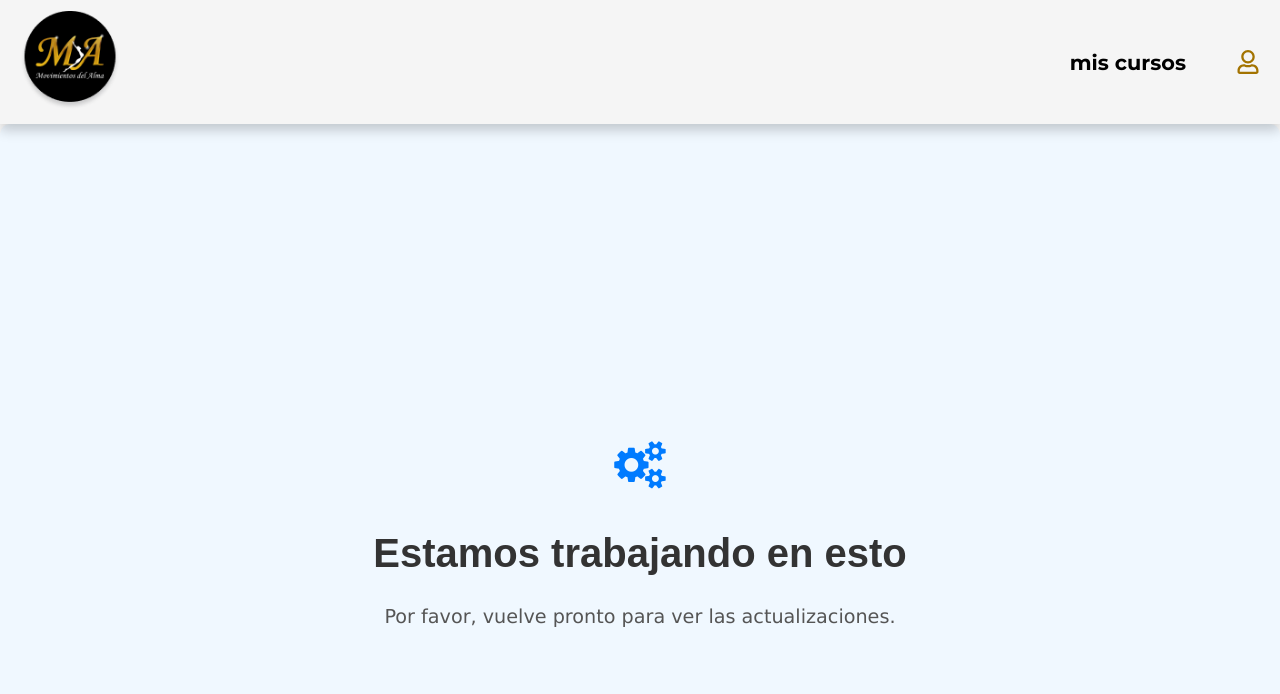
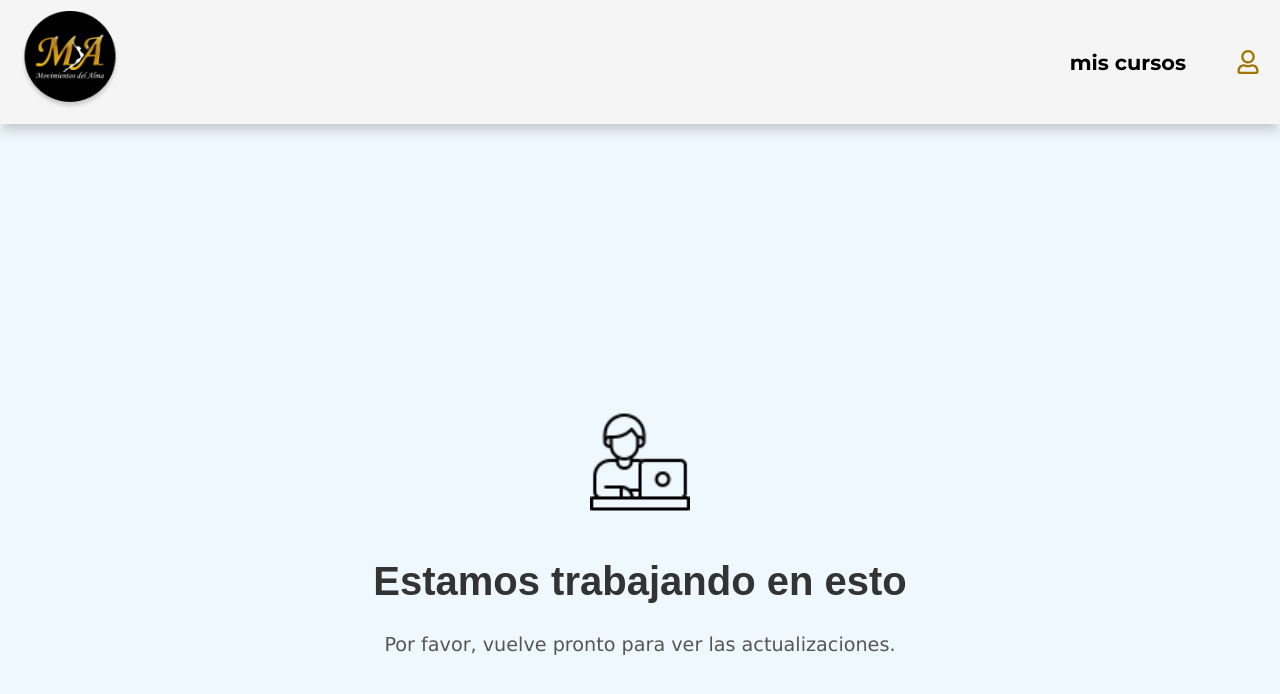
Before and after one commit to platform-Elearning/movimientos-del-alma-cursos, a React (Vite) app in the folder app/: page /pageAuxiliar in a window 1280 px wide. Shown: the top 694 px of the page. Built offline with nearby package versions, Linux system fonts and the light colour scheme.

Commit message:
Replaced the fa-fa-icons with a PNG. In the future, the correct approach would be to use fa-fa-icons.

```diff
--- a/app/src/pages/pageAuxiliar/pageAuxiliar.css
+++ b/app/src/pages/pageAuxiliar/pageAuxiliar.css
@@ -18,10 +18,12 @@
     transform: scale(1.05);
   }
 
-  .page-auxiliar-container i {
-    color: #007bff;
-    margin-bottom: 15px;
+  .work-image {
+    width: 100px; /* Ajusta el tamaño según necesites */
+    height: auto;
+    margin-bottom: 20px; /* Espacio entre la imagen y el texto */
   }
+
 
   .page-auxiliar-container h1 {
     font-size: 2.5rem;
--- a/app/src/pages/pageAuxiliar/pageAuxiliar.jsx
+++ b/app/src/pages/pageAuxiliar/pageAuxiliar.jsx
@@ -1,11 +1,11 @@
 import React from "react";
-import 'font-awesome/css/font-awesome.min.css';
 import "./pageAuxiliar.css";
+import workImage from "../../assets/work.png"; // Asegúrate de que la ruta sea correcta.
 
 const PageAuxiliar = () => {
   return (
     <div className="page-auxiliar-container">
-      <i className="fa fa-cogs fa-3x" aria-hidden="true"></i>
+      <img src={workImage} alt="Estamos trabajando" className="work-image" />
       <h1>Estamos trabajando en esto</h1>
       <p>Por favor, vuelve pronto para ver las actualizaciones.</p>
     </div>
```
Also changed, not shown: app/src/assets/work.png (added).
